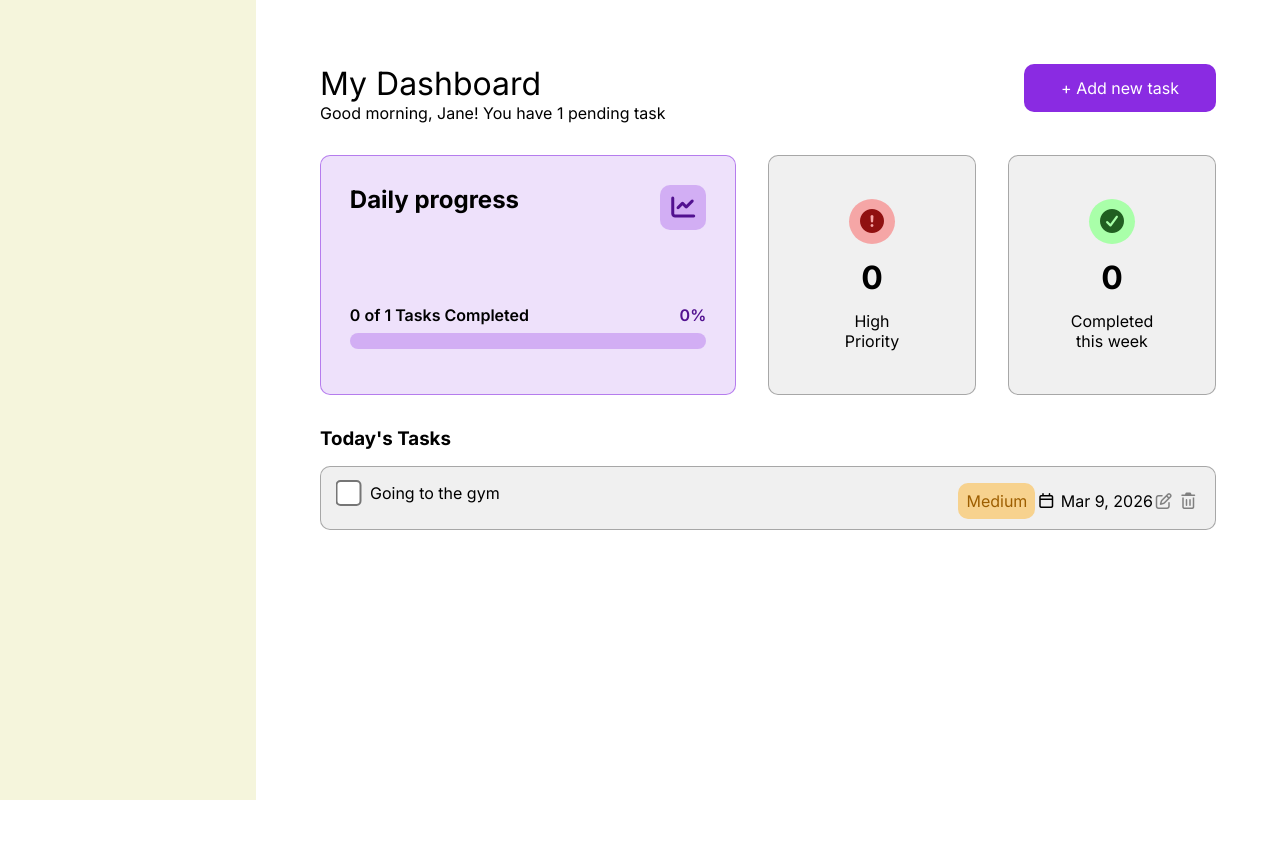
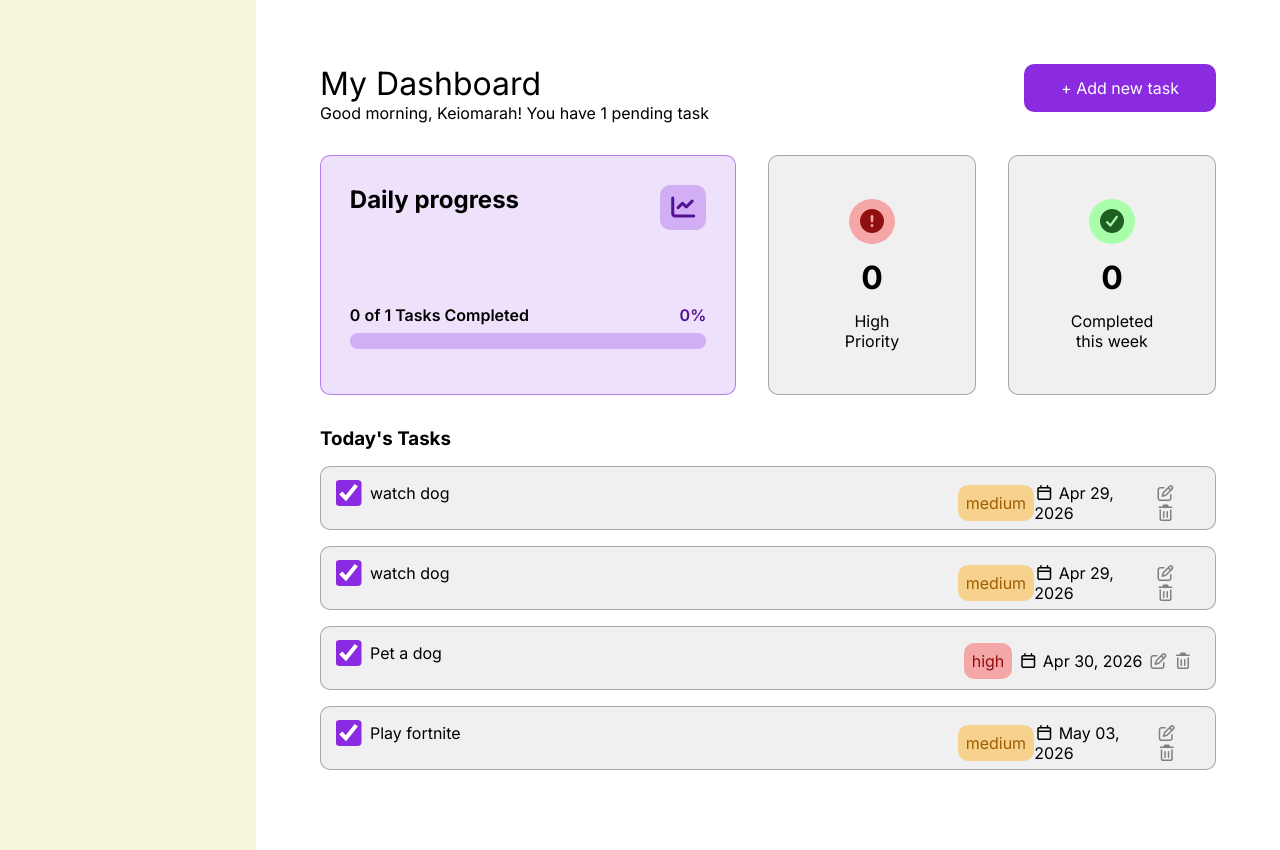
Before and after one commit to keiomarah/to-do-app, a Flask app: page / in a window 1280 px wide. Before the commit the page ends 800 px from the top, so only its background shows below. Run offline with Flask 3, Linux system fonts and the light colour scheme; a user stored in the database is signed in; some libraries are stand-ins or nearby versions.

Commit message:
Add task display functionality

```diff
--- a/website/auth.py
+++ b/website/auth.py
@@ -11,14 +11,14 @@ def login():
     if request.method == 'POST':
         email = request.form.get('email')
         password = request.form.get('password')
-
+        print(email)
         user = User.query.filter_by(email=email).first()
 
         if user:
             if check_password_hash(user.password, password):
                 flash('Logged in successfully', category='success')
                 login_user(user, remember=True)
-                return redirect(url_for('views.home'))
+                return redirect(url_for('views.home', user=current_user))
             else:
                 flash('Oops! Incorrect password. Please try again', category='failure')
         else:
@@ -63,6 +63,6 @@ def signup():
             db.session.commit()
             login_user(new_user, remember=True)
             flash('Account created successfully', category='success')
-            return redirect(url_for('views.home'))
+            return redirect(url_for('views.home', user=current_user))
 
     return render_template("login-signup.html", login=False)
--- a/website/models.py
+++ b/website/models.py
@@ -18,6 +18,6 @@ class Task(db.Model):
     task_name = db.Column(db.String(1000))
     complete = db.Column(db.Boolean, default=False)
     due = db.Column(db.Date, default=func.now())
-    priority = db.Column(db.Integer)
+    priority = db.Column(db.String(150))
     id = db.Column(db.Integer, primary_key=True)
     user_id = db.Column(db.Integer, db.ForeignKey('user.id'))
--- a/website/static/index.css
+++ b/website/static/index.css
@@ -273,9 +273,18 @@ input:focus {
   margin: 0 15px 0 5px;
 }
 
+.task input:focus {
+  border: none;
+  box-shadow: none;
+}
 .task-priority {
   padding: 8px;
   border-radius: 10px;
+}
+
+.low {
+  background-color: rgb(169, 255, 169);
+  color: rgb(33, 94, 33);
 }
 
 .medium {
@@ -283,6 +292,10 @@ input:focus {
   color: rgb(157, 94, 0);
 }
 
+.high {
+  background-color: rgba(255, 0, 0, 0.311);
+  color: rgb(144, 16, 16);
+}
 .task-details {
   display: flex;
   align-items: center;
@@ -341,22 +354,22 @@ input[type="radio"] {
   border-radius: 10px;
 }
 
-.priority-group input[type="radio"]:checked + label.low {
+.priority-group input[type="radio"]:checked + label.low-p {
   background-color: rgb(169, 255, 169);
   color: rgb(33, 94, 33);
-  border: 1px solid rgb(33, 94, 33);
+  border: none;
 }
 
 .priority-group input[type="radio"]:checked + label.medium-p {
   background-color: rgba(255, 166, 0, 0.412);
   color: rgb(157, 94, 0);
-  border: 1px solid rgb(157, 94, 0);
+  border: none;
 }
 
-.priority-group input[type="radio"]:checked + label.high {
+.priority-group input[type="radio"]:checked + label.high-p {
   background-color: rgba(255, 0, 0, 0.311);
   color: rgb(144, 16, 16);
-  border: 1px solid rgb(144, 16, 16);
+  border: none;
 }
 
 fieldset {
--- a/website/static/index.js
+++ b/website/static/index.js
@@ -1,4 +1,4 @@
-document.querySelectorAll(".flash-dismiss-btn").forEach((btn) => {
+document.querySelectorAll(".dismiss-btn.flash-dismiss-btn").forEach((btn) => {
   btn.addEventListener("click", (e) => {
     const message = e.target.closest(".flashed-message");
     if (message) {
@@ -22,3 +22,12 @@ addTaskBtn.addEventListener("click", () => {
 closeDialogBtn.addEventListener("click", () => {
   addTaskDialog.close();
 });
+
+function updateTask(taskId) {
+  fetch("/update-task", {
+    method: "POST",
+    body: JSON.stringify({ taskId: taskId }),
+  }).then((res) => {
+    window.location.href - "/";
+  });
+}
--- a/website/templates/home.html
+++ b/website/templates/home.html
@@ -11,14 +11,14 @@
     <input type="date" id="due_date" name="due_date" />
     <fieldset class="priority-group">
       <legend>Priority</legend>
-      <input type="radio" id="low" name="priority" value="1">
-      <label for="low" class="low">Low</label>
+      <input type="radio" id="low" name="priority" value="low">
+      <label for="low" class="low-p">Low</label>
 
-      <input type="radio" id="medium" name="priority" value="2">
+      <input type="radio" id="medium" name="priority" value="medium">
       <label for="medium" class="medium-p">Medium</label>
 
-      <input type="radio" id="high" name="priority" value="3">
-      <label for="high" class="high">High</label>
+      <input type="radio" id="high" name="priority" value="high">
+      <label for="high" class="high-p">High</label>
     </fieldset>
     <div class="dialog-buttons">
     <button class="purple-button cancel">Cancel</button>
@@ -36,7 +36,7 @@
     <header>
       <div>
         <h1>My Dashboard</h1>
-        <p>Good morning, Jane! You have 1 pending task</p>
+        <p>Good morning, {{user.name}}! You have 1 pending task</p>
       </div>
       <button class="purple-button" id="add-task-btn"><span>&plus;</span> Add new task</button>
     </header>
@@ -76,18 +76,20 @@
       <h3>Today's Tasks</h3>
       <form class="tasks-container">
         <!----------------------------------------------------------------------------------------->
+        {% if user.tasks %}
+          {% for task in user.tasks %}
           <div class="task">
             <div>
-            <input type="checkbox">
+              <input type="checkbox" {% if task.complete %} checked {% endif %} id="" onChange="updateTask({{ task.id }})">
               <div class="task-name">
-              <p>Going to the gym</p>
+                <p>{{task.task_name}}</p>
               </div>
             </div>
             <div class="task-details">
-            <div class="task-priority medium">Medium</div>
+              <div class="task-priority {{task.priority}}">{{task.priority}}</div>
               <div class="task-date">
                 <i class="fa-regular fa-calendar"></i>
-              Mar 9, 2026
+                {{task.due.strftime("%b %d, %Y")}}
               </div>
               <div class="edit-delete-buttons">
                 <button type="button">
@@ -99,7 +101,8 @@
               </div>
             </div>
           </div>
-
+          {% endfor %}
+        {% endif %}
         <!----------------------------------------------------------------------------------------->
       </form>
     </div>
--- a/website/templates/login-signup.html
+++ b/website/templates/login-signup.html
@@ -28,7 +28,7 @@ Up {% endif %} {% endblock %} {% block content %}
       <input type="text" id="surname" name="surname" required />
       <label for="email">Email</label>
       <input type="email" id="email" name="email" required />
-      <label for="phone"></label>
+      <label for="phone">Phone</label>
       <input type="tel" id="phone" name="phone" required />
       <label>Password</label>
       <input type="password" id="password1" name="password1" required />
--- a/website/views.py
+++ b/website/views.py
@@ -1,15 +1,16 @@
-from flask import render_template, Blueprint, request
+from flask import render_template, Blueprint, request, jsonify, redirect, url_for
 from .models import Task
 from flask_login import login_required, current_user
 from . import db
 from datetime import datetime
+import json
 
 views = Blueprint('views', __name__, template_folder='.templates')
 
 @views.route('/')
 @login_required
 def home():
-    return render_template('home.html')
+    return render_template('home.html', user=current_user)
 
 @views.route('/add-task', methods=['POST'])
 @login_required
@@ -24,4 +25,15 @@ def add_task():
         db.session.add(new_task)
         db.session.commit()
 
-    return render_template('home.html', user=current_user)
+    return redirect(url_for('views.home'), user=current_user)
+
+@views.route('/update-task', methods=['POST'])
+@login_required
+def update_task():
+    taskId = json.loads(request.data)['taskId']
+
+    task = Task.query.filter_by(id=taskId).first()
+    if task:
+        task.complete = not task.complete
+        db.session.commit()
+    return jsonify({})
```
Also changed, not shown: instance/database.db. Lines whose indentation alone changed are shown as unchanged.
